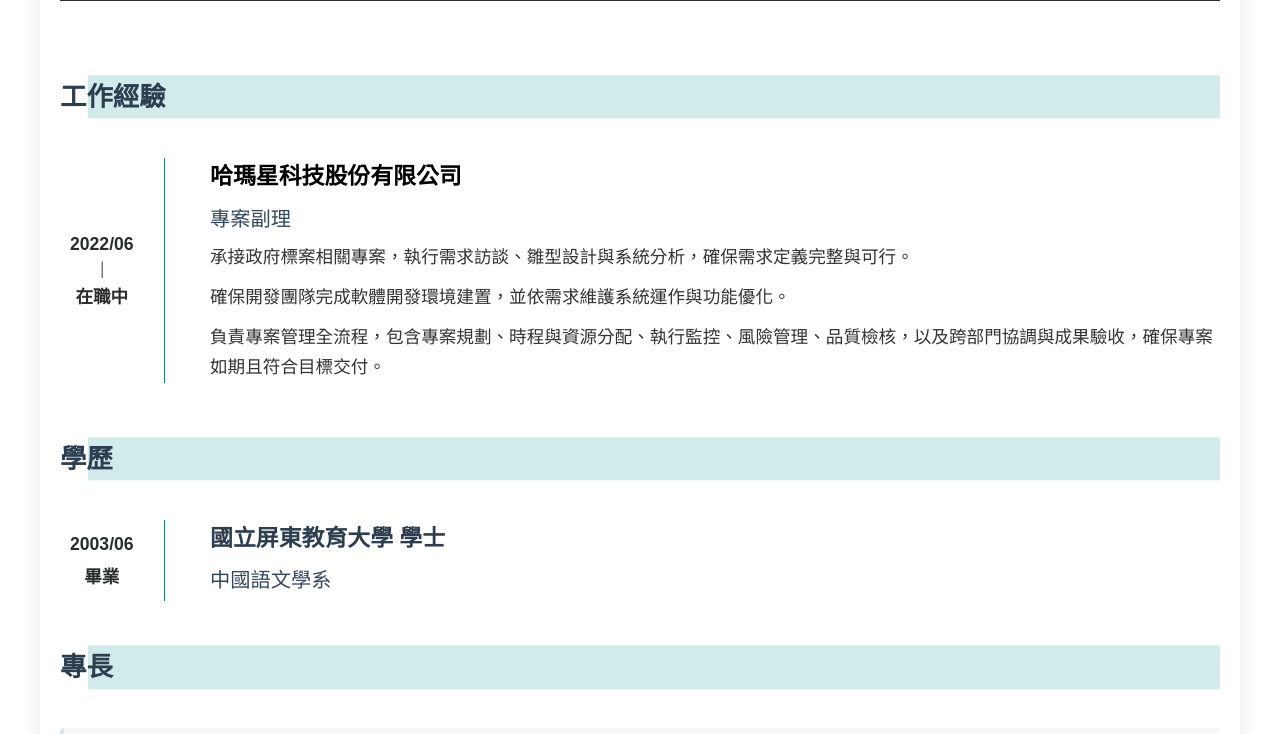
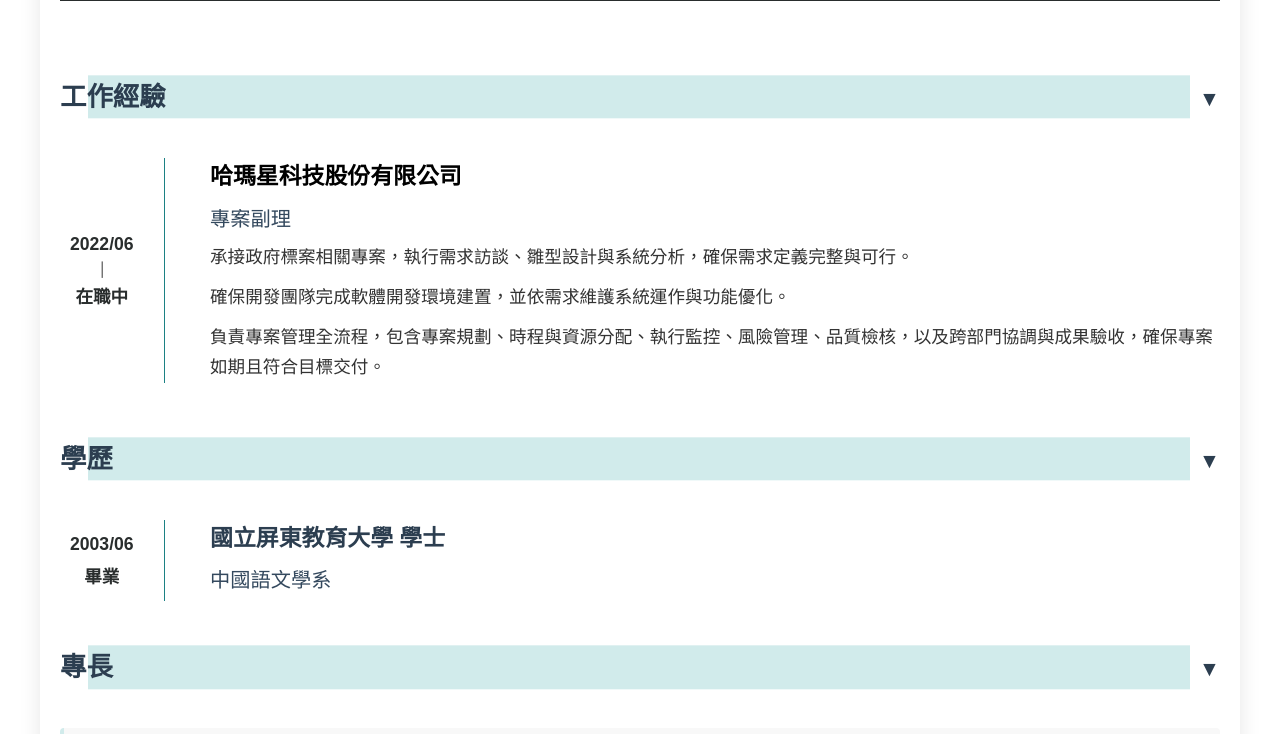
Before and after one commit to Sylvia0429/45-resume, a plain HTML site: page v3/index.html in a window 1280 px wide. Shown: the part 1186-1920 px from the top of the page. Drawn offline with Linux system fonts and the light colour scheme.

Commit message:
更新版三

```diff
--- a/v3/index.html
+++ b/v3/index.html
@@ -196,8 +196,17 @@
       <!-- 主要內容區 -->
       <div class="main-content">
         <!-- 工作經驗區 -->
-        <div class="experience-section">
-          <h2 class="section-title">工作經驗</h2>
+        <div class="experience-section collapsible">
+          <h2
+            class="section-title"
+            role="button"
+            aria-expanded="true"
+            tabindex="0"
+          >
+            <span class="title-content">工作經驗</span>
+            <span class="toggle-arrow" aria-hidden="true"></span>
+          </h2>
+          <div class="section-content">
             <div class="experience-item">
               <div class="experience-timeline">
                 <div class="timeline-date">
@@ -226,10 +235,20 @@
               </div>
             </div>
           </div>
+        </div>
 
         <!-- 學歷區 -->
-        <div class="education-section">
-          <h2 class="section-title">學歷</h2>
+        <div class="education-section collapsible">
+          <h2
+            class="section-title"
+            role="button"
+            aria-expanded="true"
+            tabindex="0"
+          >
+            <span class="title-content">學歷</span>
+            <span class="toggle-arrow" aria-hidden="true"></span>
+          </h2>
+          <div class="section-content">
             <div class="education-item">
               <div class="education-timeline">
                 <div class="timeline-date">
@@ -243,6 +262,7 @@
               <div class="education-content">
                 <h3 class="school-name">國立屏東教育大學 學士</h3>
                 <h4 class="department">中國語文學系</h4>
+              </div>
             </div>
           </div>
         </div>
--- a/v3/resume3.scss
+++ b/v3/resume3.scss
@@ -619,6 +619,8 @@ a {
     background: none;
     border: none;
     z-index: 2;
+    cursor: pointer;
+    padding-right: 50px; // 為箭頭留出空間
 
     // 綠色背景條 (從第二個字開始)
     &::after {
@@ -627,11 +629,28 @@ a {
       left: 1.8em; // 約從第二個字開始
       top: 50%;
       transform: translateY(-50%);
-      width: calc(100% - 1.8em - 20px);
+      width: calc(100% - 1.8em - 50px); // 調整寬度避免覆蓋箭頭
       height: 60%;
       background-color: #d1ebeb;
       z-index: -1;
       border-radius: 0;
+    }
+
+    // 摺疊箭頭樣式
+    .toggle-arrow {
+      position: absolute;
+      right: 20px;
+      top: 50%;
+      transform: translateY(-50%);
+      transition: transform 0.3s ease;
+      z-index: 3;
+
+      &::after {
+        content: "▼";
+        font-size: $font-size-small; // 約 14.08px
+        color: $primary-color;
+        font-weight: bold;
+      }
     }
 
     @media (max-width: $mobile) {
@@ -639,10 +658,28 @@ a {
       padding: 12px 15px 12px 0;
       padding-left: 15px;
       margin-bottom: 10px;
+      padding-right: 40px; // 手機版縮小箭頭空間
 
       &::after {
         left: 1em; // 手機版稍微調整位置
-        width: calc(100% - 1em - 15px);
+        width: calc(100% - 1em - 40px); // 調整寬度
+      }
+
+      .toggle-arrow {
+        right: 15px;
+      }
+    }
+  }
+
+  // 摺疊功能樣式 (針對 main-content 區域)
+  .collapsible {
+    &.collapsed {
+      .section-title .toggle-arrow {
+        transform: translateY(-50%) rotate(-90deg);
+      }
+
+      .section-content {
+        display: none;
       }
     }
   }
@@ -962,7 +999,7 @@ a {
           border-radius: 4px;
           font-size: $font-size-small; // 約 14.08px
           font-weight: 500;
-          border: 1px solid rgba($secondary-color, 0.2);
+          border: 1px solid rgb(239 148 51 / 20%);
           font-weight: bold;
 
           @media (max-width: $mobile) {
```
Also changed, not shown: v3/resume3.css, 1 other file. Lines whose indentation alone changed are shown as unchanged.
